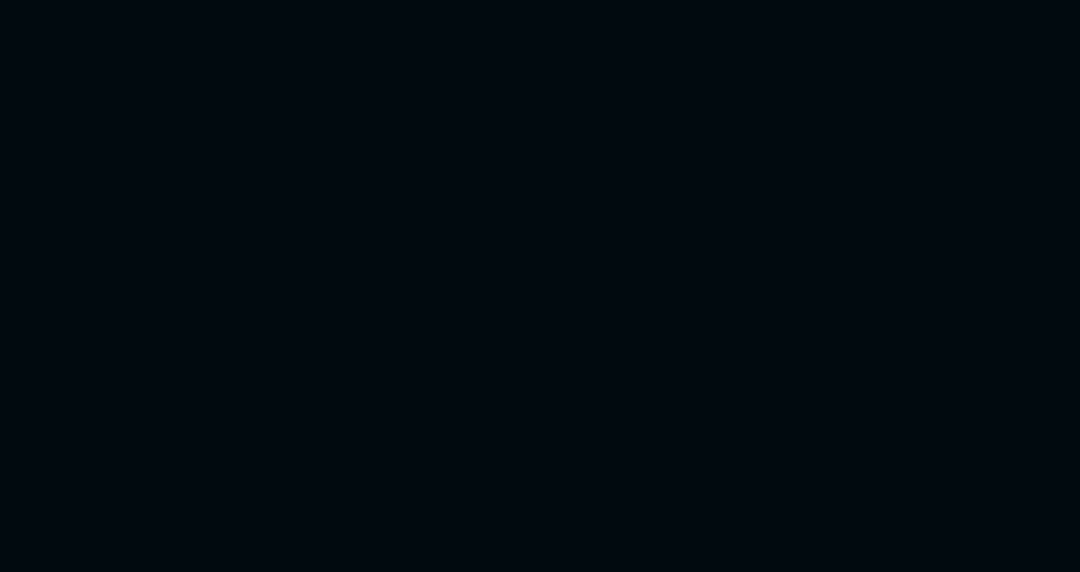
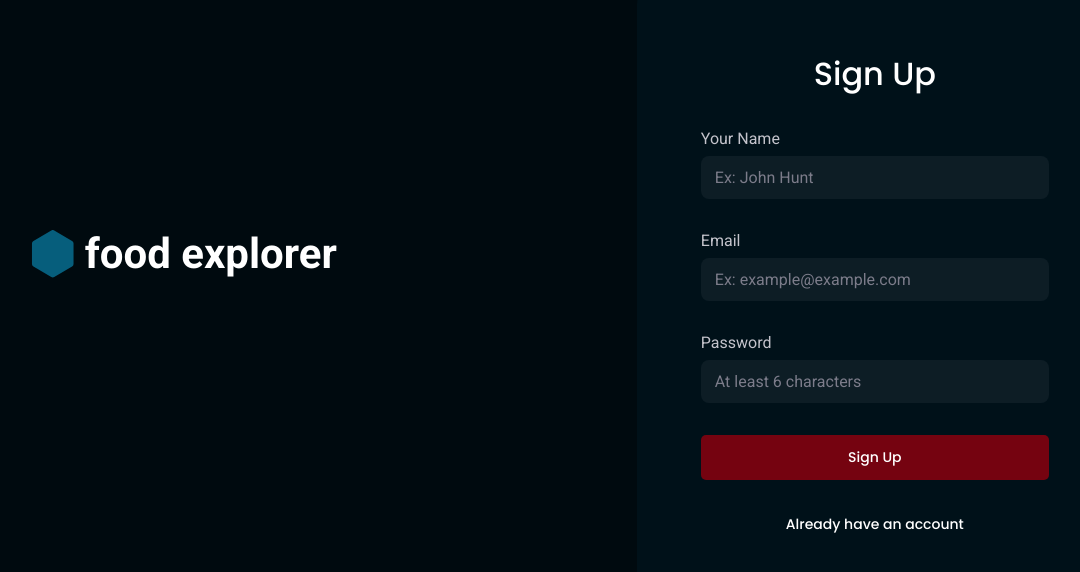
Before and after one commit to arthurrios/food-explorer-web, a React (Vite) app: page /register in a window 1280 px wide. Before the commit this address had no page. Shown: the part 146-718 px from the top of the page, without its empty margins (69-1149 px from the left). Built offline with nearby package versions, Linux system fonts and the light colour scheme; no server answers.

Commit message:
add signup api method

```diff
--- a/src/components/Card/index.jsx
+++ b/src/components/Card/index.jsx
@@ -6,10 +6,13 @@
   TopRightButton,
 } from './styles'
 import { Button } from '../Button'
-import { PiHeartStraight, PiPencilSimple } from 'react-icons/pi'
+import { PiPencilSimple } from 'react-icons/pi'
+import { useAuth } from '../../hooks/auth'
+import { USER_ROLE } from '../../utils/roles'
 
 export function Card() {
-  const isAdmin = true
+  const { user } = useAuth()
+  const isAdmin = [USER_ROLE.ADMIN].includes(user.role)
 
   return (
     <Container>
@@ -26,9 +29,9 @@
         </TopRightButton>
       ) : (
         <>
-          <TopRightButton>
+          {/* <TopRightButton>
             <PiHeartStraight />
-          </TopRightButton>
+          </TopRightButton> */}
           <AmmountOfDishes>
             <DishControls>
               <TfiMinus />
--- a/src/components/Header/index.jsx
+++ b/src/components/Header/index.jsx
@@ -6,9 +6,12 @@
 import { Brand } from '../ui/Brand'
 import { useState, useEffect } from 'react'
 import { Link, useNavigate } from 'react-router-dom'
+import { useAuth } from '../../hooks/auth'
+import { USER_ROLE } from '../../utils/roles'
 
 export function Header() {
-  const isAdmin = false
+  const { user, signOut } = useAuth()
+  const isAdmin = [USER_ROLE.ADMIN].includes(user.role)
 
   const navigate = useNavigate()
 
@@ -24,6 +27,11 @@
 
   function handleOrder() {
     navigate('/order')
+  }
+
+  function handleSignOut() {
+    navigate('/')
+    signOut()
   }
 
   useEffect(() => {
@@ -87,7 +95,7 @@
         </OrderReceipt>
       )}
       {windowWidth >= queryWidth && (
-        <button className="logoutBtn">
+        <button onClick={handleSignOut} className="logoutBtn">
           <PiSignOut />
         </button>
       )}
--- a/src/hooks/auth.jsx
+++ b/src/hooks/auth.jsx
@@ -9,19 +9,22 @@
   async function signIn({ email, password }) {
     try {
       const response = await api.post(
-        'sessions',
+        '/sessions',
         { email, password },
         { withCredentials: true },
       )
 
       const { user } = response.data
 
+      console.log(user)
       localStorage.setItem('@fexplorer:user', JSON.stringify(user))
 
       setData({ user })
     } catch (error) {
       if (error.response) {
         alert(error.response.data.message)
+      } else {
+        alert('Could not sign in')
       }
     }
   }
--- a/src/pages/Menu/index.jsx
+++ b/src/pages/Menu/index.jsx
@@ -4,9 +4,12 @@
 import { Input } from '../../components/Input'
 import { Footer } from '../../components/Footer'
 import { useNavigate, Link } from 'react-router-dom'
+import { useAuth } from '../../hooks/auth'
+import { USER_ROLE } from '../../utils/roles'
 
 export function Menu() {
-  const isAdmin = true
+  const { user } = useAuth()
+  const isAdmin = [USER_ROLE.ADMIN].includes(user.role)
 
   const navigate = useNavigate()
 
--- a/src/pages/SignIn/index.jsx
+++ b/src/pages/SignIn/index.jsx
@@ -1,24 +1,44 @@
+import { Link } from 'react-router-dom'
 import { Button } from '../../components/Button'
 import { Brand } from '../../components/ui/Brand'
 import { Container, Form, Main } from './styles'
+import { useState } from 'react'
+import { useAuth } from '../../hooks/auth'
 
 export function SignIn() {
+  const { signIn } = useAuth()
+
+  const [email, setEmail] = useState('')
+  const [password, setPassword] = useState('')
+
+  function handleSignIn() {
+    signIn({ email, password })
+  }
+
   return (
     <Container>
       <Main>
         <Brand login />
         <Form>
-          <h1>Faça login</h1>
+          <h1>Login</h1>
           <div>
             <label>Email</label>
-            <input type="text" placeholder="Exemplo: exemplo@exemplo.com.br" />
+            <input
+              type="email"
+              placeholder="Ex: example@example.com"
+              onChange={(e) => setEmail(e.target.value)}
+            />
           </div>
           <div>
-            <label>Senha</label>
-            <input type="password" placeholder="No mínimo 6 caracteres" />
+            <label>Password</label>
+            <input
+              type="password"
+              placeholder="At least 6 characters"
+              onChange={(e) => setPassword(e.target.value)}
+            />
           </div>
-          <Button>Entrar</Button>
-          <button className="createBtn">Criar uma conta</button>
+          <Button onClick={handleSignIn}>Sign In</Button>
+          <Link to="/register">Create account</Link>
         </Form>
       </Main>
     </Container>
--- a/src/pages/SignIn/styles.js
+++ b/src/pages/SignIn/styles.js
@@ -70,13 +70,18 @@
     width: 100%;
     padding: 0.75rem 0.875rem;
     align-items: center;
-    background-color: ${({ theme }) => theme.colors.dark_900};
+    background: transparent;
     color: ${({ theme }) => theme.colors.light_400};
     border-radius: 8px;
-    border: 0;
+    border: 1px solid ${({ theme }) => theme.colors.light_100};
 
     &::placeholder {
       color: ${({ theme }) => theme.colors.light_500};
+    }
+
+    @media (max-width: 1049px) {
+      background: ${({ theme }) => theme.colors.dark_900};
+      border: none;
     }
   }
 
@@ -89,10 +94,11 @@
       margin-bottom: 0.5rem;
     }
   }
-  .createBtn {
-    background-color: transparent;
-    border: none;
+
+  > a {
+    display: flex;
+    justify-content: center;
+    font: ${({ theme }) => theme.fonts.poppins_100};
     color: ${({ theme }) => theme.colors.light_100};
-    font-size: 0.875rem;
   }
 `
--- a/src/pages/SignUp/index.jsx
+++ b/src/pages/SignUp/index.jsx
@@ -1,28 +1,70 @@
+import { Link, useNavigate } from 'react-router-dom'
 import { Button } from '../../components/Button'
 import { Brand } from '../../components/ui/Brand'
 import { Container, Form, Main } from './styles'
+import { useState } from 'react'
+import { api } from '../../services/api'
 
 export function SignUp() {
+  const [name, setName] = useState('')
+  const [email, setEmail] = useState('')
+  const [password, setPassword] = useState('')
+
+  const navigate = useNavigate()
+
+  function handleSignUp() {
+    if (!name || !email || !password) {
+      return alert('Please fill all required fields')
+    }
+
+    api
+      .post('/users', { name, email, password })
+      .then(() => {
+        alert('User successfully signed up!')
+        navigate('/')
+      })
+      .catch((error) => {
+        if (error.response) {
+          alert(error.response.data.message)
+        } else {
+          alert('Not able to sign up.')
+          console.log(error)
+        }
+      })
+  }
+
   return (
     <Container>
       <Main>
         <Brand />
         <Form>
-          <h1>Crie sua conta</h1>
+          <h1>Sign Up</h1>
           <div>
-            <label>Seu nome</label>
-            <input type="text" placeholder="Exemplo: Maria da Silva" />
+            <label>Your Name</label>
+            <input
+              type="text"
+              placeholder="Ex: John Hunt"
+              onChange={(e) => setName(e.target.value)}
+            />
           </div>
           <div>
             <label>Email</label>
-            <input type="text" placeholder="Exemplo: exemplo@exemplo.com.br" />
+            <input
+              type="text"
+              placeholder="Ex: example@example.com"
+              onChange={(e) => setEmail(e.target.value)}
+            />
           </div>
           <div>
-            <label>Senha</label>
-            <input type="password" placeholder="No mínimo 6 caracteres" />
+            <label>Password</label>
+            <input
+              type="password"
+              placeholder="At least 6 characters"
+              onChange={(e) => setPassword(e.target.value)}
+            />
           </div>
-          <Button>Criar conta</Button>
-          <button className="loginBtn">Já tenho uma conta</button>
+          <Button onClick={handleSignUp}>Sign Up</Button>
+          <Link to="/">Already have an account</Link>
         </Form>
       </Main>
     </Container>
--- a/src/pages/SignUp/styles.js
+++ b/src/pages/SignUp/styles.js
@@ -88,10 +88,10 @@
       margin-bottom: 0.5rem;
     }
   }
-  .loginBtn {
-    background-color: transparent;
-    border: none;
+  > a {
+    display: flex;
+    justify-content: center;
+    font: ${({ theme }) => theme.fonts.poppins_100};
     color: ${({ theme }) => theme.colors.light_100};
-    font-size: 0.875rem;
   }
 `
--- a/src/routes/admin.routes.jsx
+++ b/src/routes/admin.routes.jsx
@@ -11,9 +11,9 @@
     <Routes>
       <Route path="/" element={<Home />} />
       <Route path="/menu" element={<Menu />} />
-      <Route path="/dish" element={<Dish />} />
+      <Route path="/dish/:id" element={<Dish />} />
       <Route path="/add-dish" element={<AddDish />} />
-      <Route path="/edit-dish" element={<EditDish />} />
+      <Route path="/edit-dish/:id" element={<EditDish />} />
     </Routes>
   )
 }
--- a/src/routes/customer.routes.jsx
+++ b/src/routes/customer.routes.jsx
@@ -10,7 +10,7 @@
     <Routes>
       <Route path="/" element={<Home />} />
       <Route path="/menu" element={<Menu />} />
-      <Route path="/dish" element={<Dish />} />
+      <Route path="/dish/:id" element={<Dish />} />
       <Route path="/order" element={<Order />} />
     </Routes>
   )
--- a/src/routes/index.jsx
+++ b/src/routes/index.jsx
@@ -1,18 +1,35 @@
-/* eslint-disable */
-
 import { BrowserRouter } from 'react-router-dom'
 import { CustomerRoutes } from './customer.routes'
 import { AdminRoutes } from './admin.routes'
 import { AuthRoutes } from './auth.routes'
+import { useAuth } from '../hooks/auth'
+import { useEffect } from 'react'
+import { api } from '../services/api'
+import { USER_ROLE } from '../utils/roles'
 
 export function Routes() {
-  const isAdmin = false
-  const user = true
+  const { user, signOut } = useAuth()
+
+  useEffect(() => {
+    api.get('/users/validated').catch((err) => {
+      if (err.response?.status === 401) {
+        signOut()
+      }
+    })
+  }, [])
+
+  function AccessRoute() {
+    switch (user.role) {
+      case USER_ROLE.ADMIN:
+        return <AdminRoutes />
+      case USER_ROLE.CUSTOMER:
+        return <CustomerRoutes />
+      default:
+        return <CustomerRoutes />
+    }
+  }
 
   return (
-    <BrowserRouter>
-      {user ?
-        (isAdmin ? <AdminRoutes /> : <CustomerRoutes />) : <AuthRoutes />}
-    </BrowserRouter>
+    <BrowserRouter>{user ? <AccessRoute /> : <AuthRoutes />}</BrowserRouter>
   )
 }
```
